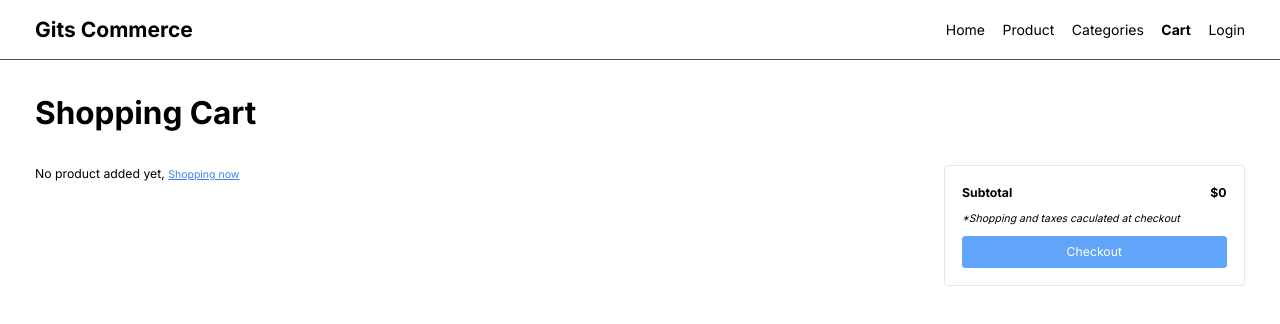
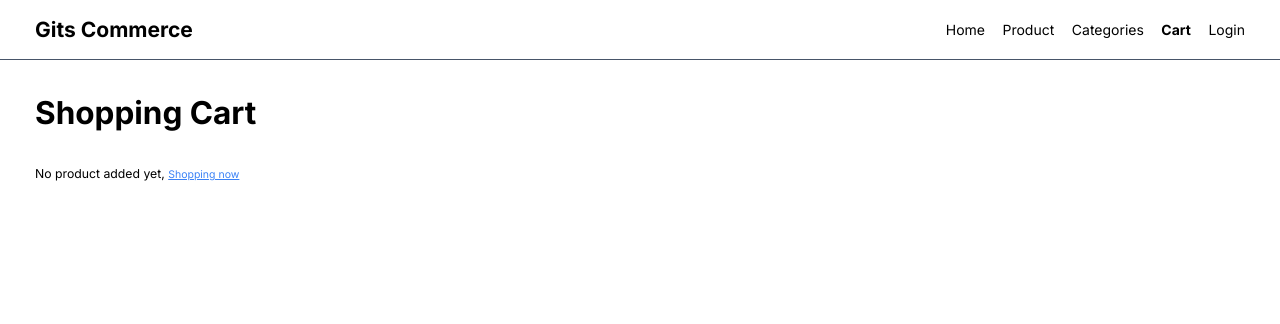
Before and after one commit to mugnirusmana/gits-ecommerce, a Next.js app: page /cart in a window 1280 px wide. Shown: the top 324 px of the page. Built offline with nearby package versions, Linux system fonts and the light colour scheme.

Commit message:
:zap: Update UI when the cart is empty

```diff
--- a/src/app/cart/page.tsx
+++ b/src/app/cart/page.tsx
@@ -87,6 +87,7 @@ export default function Cart() {
             <div className='w-full h-full flex flex-col'>
               {renderContent()}
             </div>
+            {data?.length > 0 ? (
               <div className='w-1/3 h-fit flex flex-col text-sm p-5 rounded gap-3 border border-slate-200'>
                 <div className='flex flex-row justify-between font-bold'>
                   <span>Subtotal</span>
@@ -113,9 +114,11 @@ export default function Cart() {
                   }}
                 >{payCart?.isLoading ? 'Loading...' : 'Checkout'}</div>
               </div>
+            ) : null}
           </div>
       </>
     )
+
   }
 
   const renderContent = () => {
```
Lines whose indentation alone changed are shown as unchanged.
